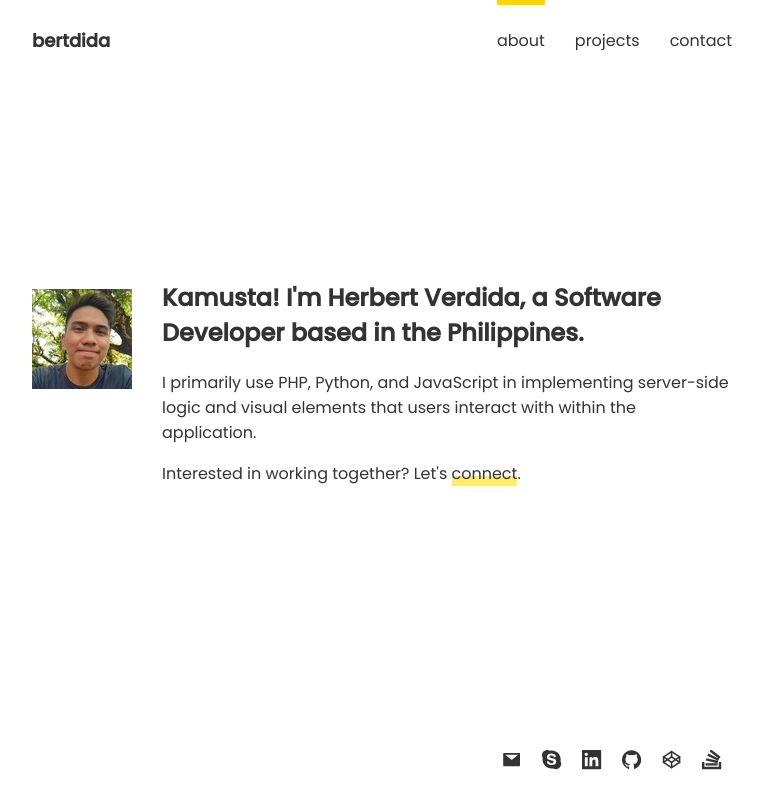
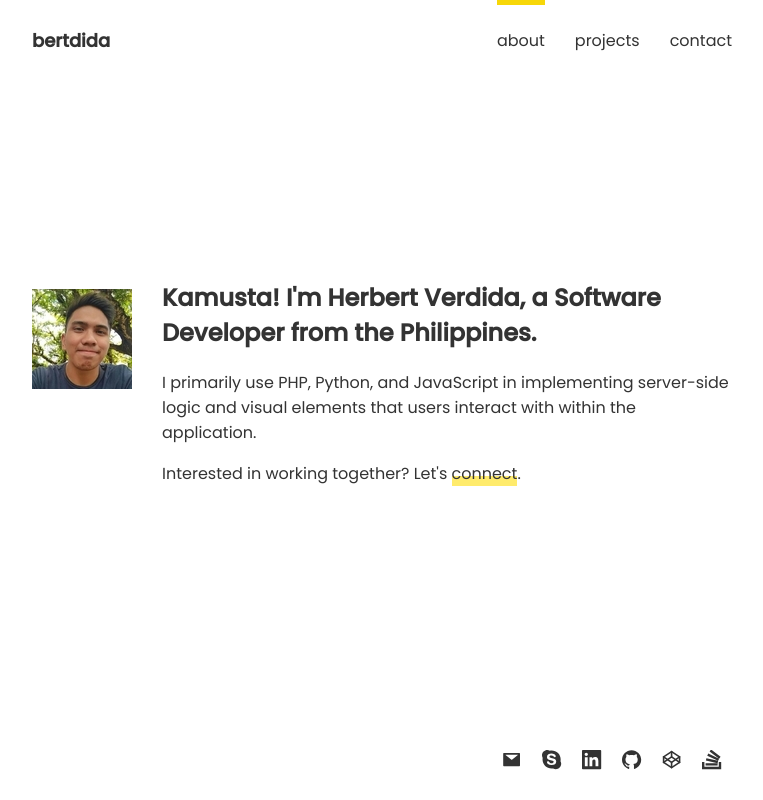
Before and after one commit to bertdida/bertdida.github.io, a React (Create React App) app: page / in a window 1280 px wide. Shown: the whole page, without its empty margins (258-1021 px from the left). Built offline with nearby package versions, Linux system fonts and the light colour scheme.

Commit message:
Update about title

```diff
--- a/src/pages/about/About.js
+++ b/src/pages/about/About.js
@@ -17,7 +17,7 @@ export function About() {
 
         <div className="about__text">
           <h2 className="about__intro">
-            Kamusta! I'm Herbert Verdida, a Software Developer based in the
+            Kamusta! I'm Herbert Verdida, a Software Developer from the
             Philippines.
           </h2>
 
```
